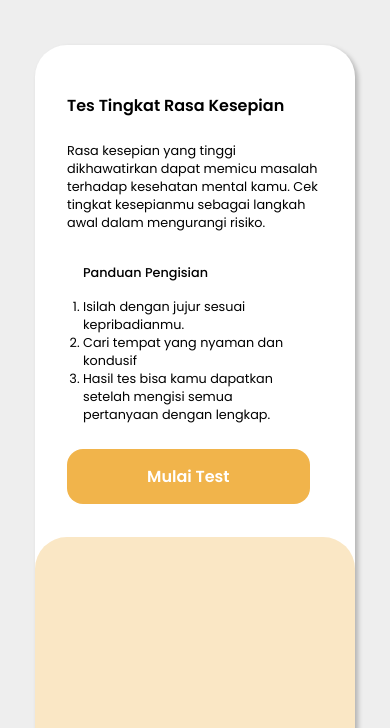
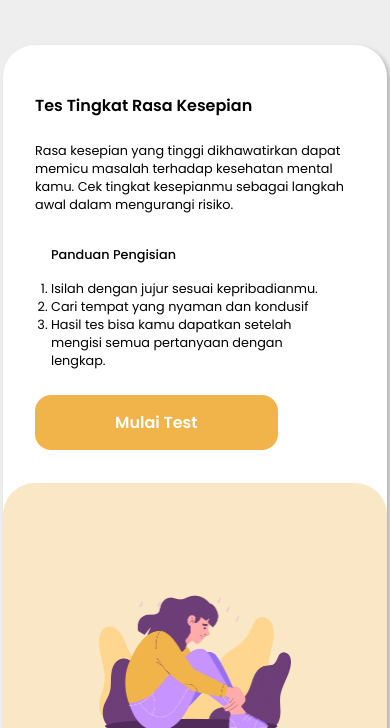
Before and after one commit to Azzamubaidillah/ruang-tumbuh, a plain HTML site: page test_kesepian/test_kesepian.html in a window 390 px wide. Shown: the part 116-844 px from the top of the page. Drawn offline with nearby package versions, Linux system fonts and the light colour scheme.

Commit message:
max-width: 24rem;         height: 50rem;

```diff
--- a/assets/css/style.css
+++ b/assets/css/style.css
@@ -358,8 +358,8 @@ img {
     }
 
     .test-container {
-        max-width: 20rem;
-        height: 80rem;
+        max-width: 24rem;
+        height: 50rem;
     }
 
     .test-container h1 {
```
